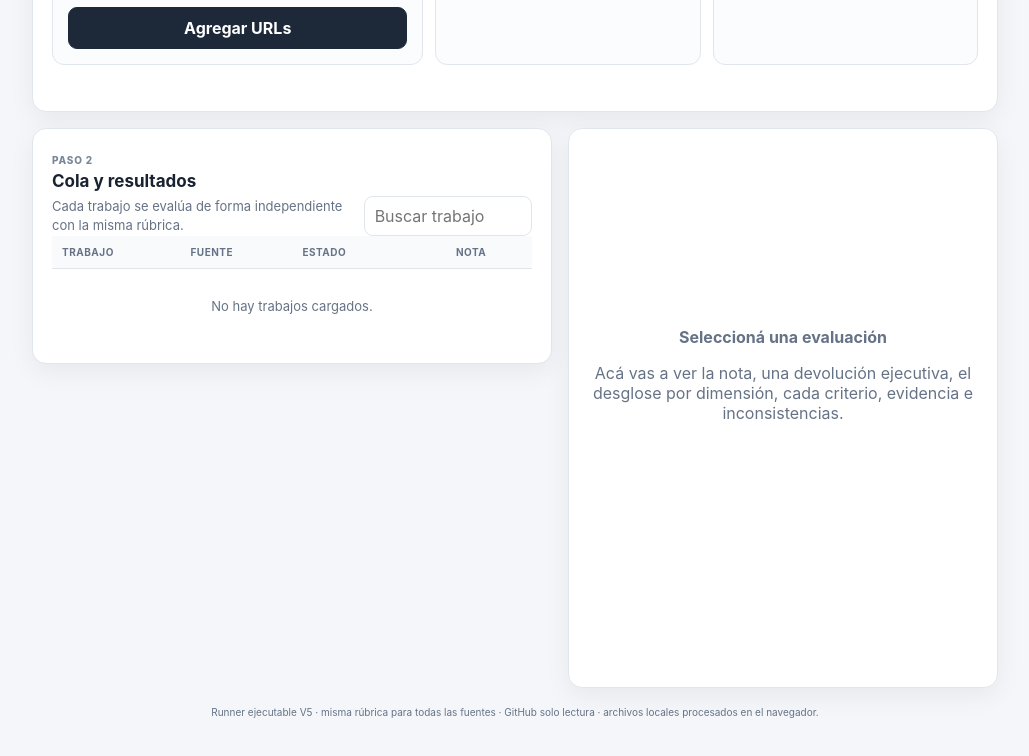
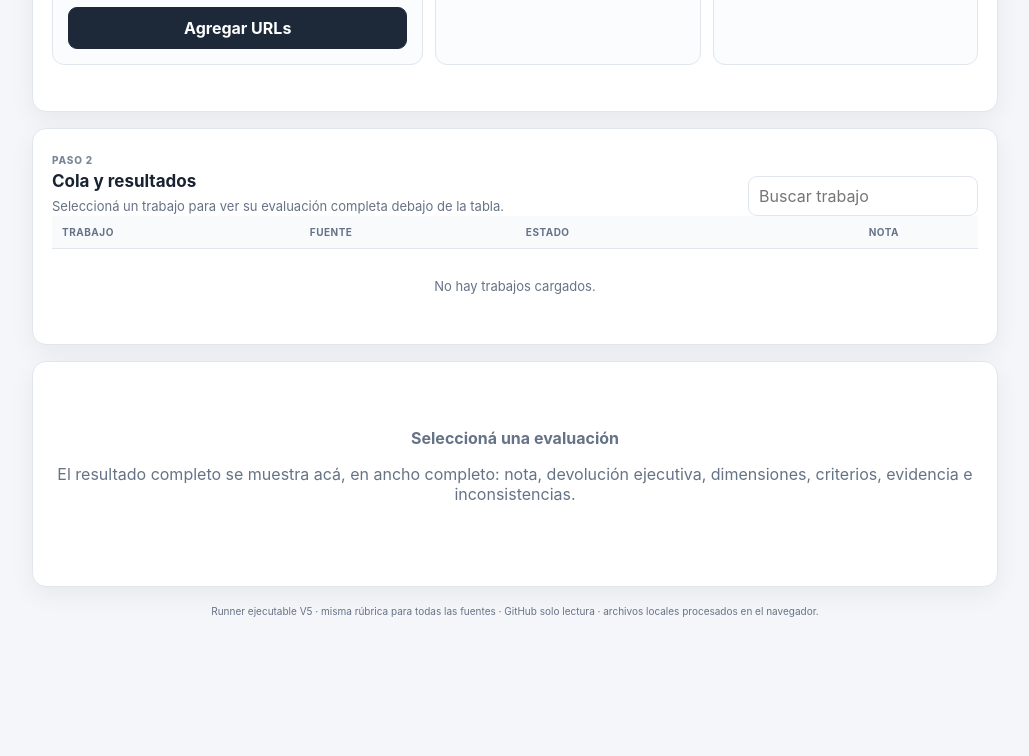
Before and after one commit to TomyVrs/evaluador-grupo-N, a website with bundled scripts: page evaluador-web/public/index.html in a window 1280 px wide. Shown: the part 1053-1809 px from the top of the page, without its empty margins (250-1279 px from the left). After the commit the page ends 1710 px from the top, so only its background shows below. Built offline with nearby package versions, Linux system fonts and the light colour scheme.

Commit message:
ui: mostrar evaluación completa debajo de la cola

```diff
--- a/evaluador-web/public/index.html
+++ b/evaluador-web/public/index.html
@@ -6,6 +6,7 @@
   <title>Agente Evaluador V5</title>
   <link rel="stylesheet" href="/styles.css">
   <link rel="stylesheet" href="/feedback.css">
+  <link rel="stylesheet" href="/results-layout.css">
 </head>
 <body>
 <div class="shell">
@@ -111,10 +112,10 @@
 
     <section class="workspace" id="queue">
       <section class="card queue-card">
-        <div class="queue-head"><div><span class="section-kicker">Paso 2</span><h2>Cola y resultados</h2><p class="hint">Cada trabajo se evalúa de forma independiente con la misma rúbrica.</p></div><input id="search" placeholder="Buscar trabajo"></div>
+        <div class="queue-head"><div><span class="section-kicker">Paso 2</span><h2>Cola y resultados</h2><p class="hint">Seleccioná un trabajo para ver su evaluación completa debajo de la tabla.</p></div><input id="search" placeholder="Buscar trabajo"></div>
         <div class="tablewrap"><table><thead><tr><th>Trabajo</th><th>Fuente</th><th>Estado</th><th class="num">Nota</th><th></th></tr></thead><tbody id="tbody"></tbody></table></div>
       </section>
-      <aside class="card detail" id="detail"><div class="empty"><div><b>Seleccioná una evaluación</b><p>Acá vas a ver la nota, una devolución ejecutiva, el desglose por dimensión, cada criterio, evidencia e inconsistencias.</p></div></div></aside>
+      <section class="card detail" id="detail"><div class="empty"><div><b>Seleccioná una evaluación</b><p>El resultado completo se muestra acá, en ancho completo: nota, devolución ejecutiva, dimensiones, criterios, evidencia e inconsistencias.</p></div></div></section>
     </section>
 
     <footer>Runner ejecutable V5 · misma rúbrica para todas las fuentes · GitHub solo lectura · archivos locales procesados en el navegador.</footer>
```
